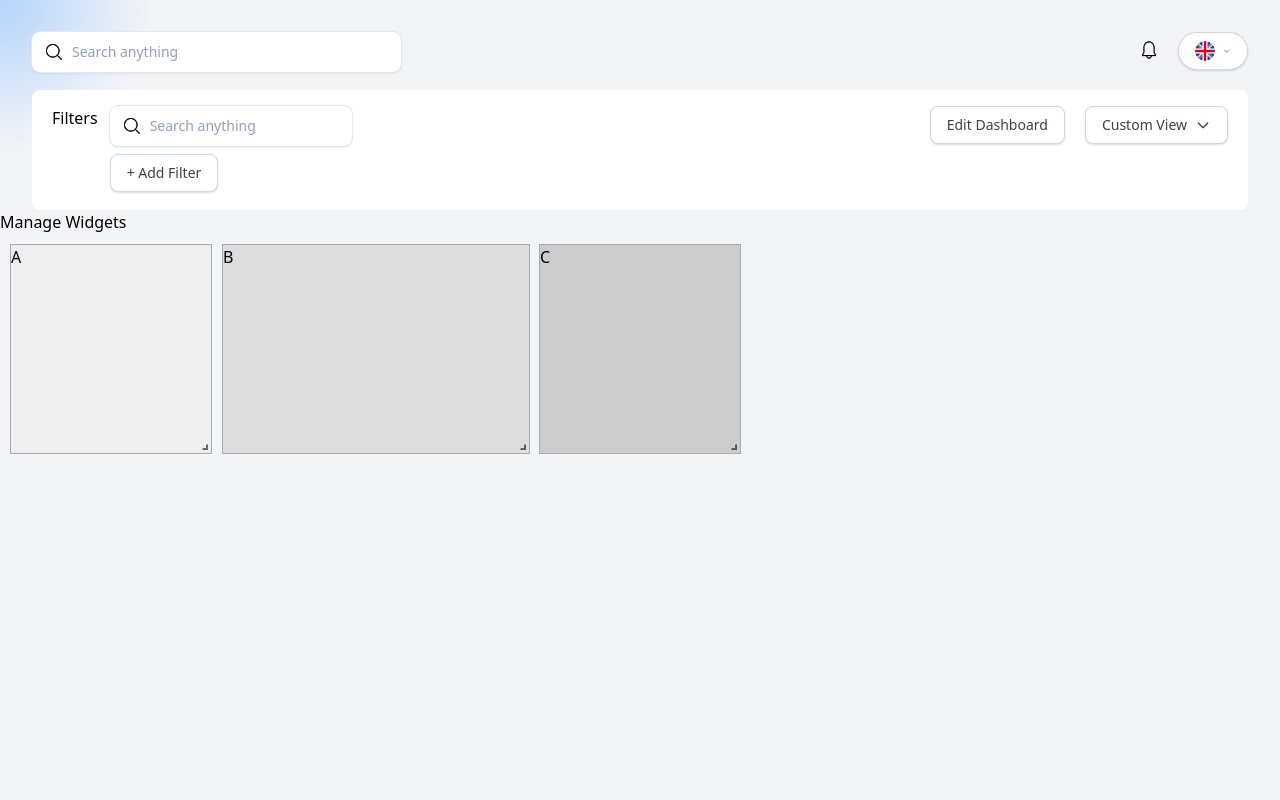
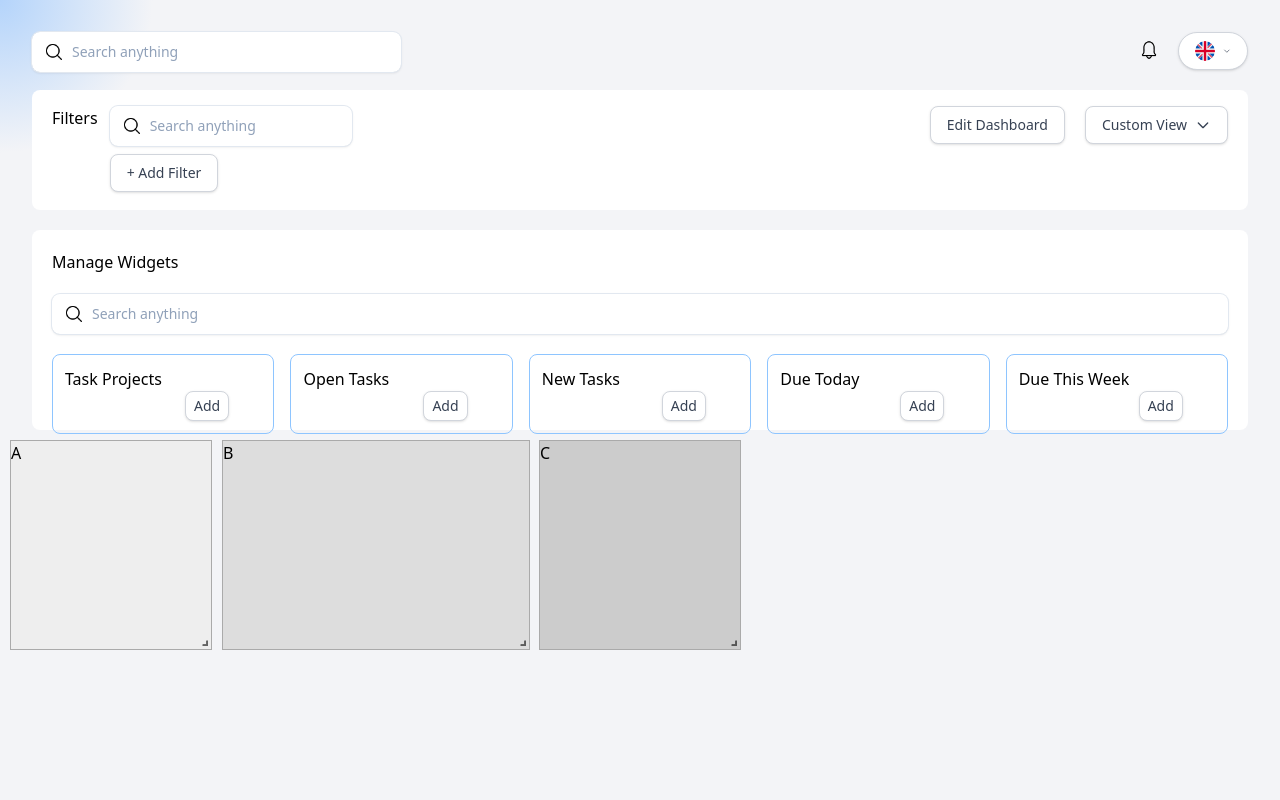
Before and after one commit to ko-tenka/react-grid-tailwindcss, a React (Vite) app: page /work in a window 1280 px wide. Shown: the top 800 px of the page. Built offline with nearby package versions, Linux system fonts and the light colour scheme.

Commit message:
release manage

```diff
--- a/src/wigetes/Widgetes/Widgetes.tsx
+++ b/src/wigetes/Widgetes/Widgetes.tsx
@@ -1,7 +1,47 @@
+
+
 export default function Widgetes() {
+  const widgetTitles = [
+    'Task Projects',
+    'Open Tasks',
+    'New Tasks',
+    'Due Today',
+    'Due This Week',
+  ];
+
+  const cardClass =
+    'basis-1/5 border px-3 py-3 rounded-lg border-blue-300';
+  const buttonClass =
+    'ml-30 inline-flex justify-center items-center gap-1 px-2 py-1 text-sm font-medium text-gray-700 bg-white border border-gray-300 rounded-lg shadow-sm hover:bg-gray-50 focus:outline-none';
+
   return (
-    <div>
-      Manage Widgets
+    <div className="mt-5 ml-8 mr-8 h-50 bg-white rounded-lg flex flex-row justify-between">
+      <div className="w-6/6 mt-5 ml-5">
+        Manage Widgets
+
+        <form className="group relative bg-white rounded-lg mt-5 mr-5">
+          <img
+            src="/loop.png"
+            alt="поиск"
+            className="w-5 absolute left-3 top-2/4 -mt-2.5 text-slate-10 pointer-events-none"
+          />
+          <input
+            className="focus:ring-2 focus:ring-blue-500 focus:outline-none appearance-none w-full text-sm leading-6 text-slate-900 placeholder-slate-400 rounded-lg py-2 pl-10 ring-1 ring-slate-200 shadow-sm"
+            type="text"
+            aria-label="Filter projects"
+            placeholder="Search anything"
+          />
+        </form>
+
+        <div className="flex flex-row mt-5 mr-5 gap-4">
+          {widgetTitles.map((title) => (
+            <div key={title} className={cardClass}>
+              {title}
+              <button className={buttonClass}>Add</button>
+            </div>
+          ))}
+        </div>
+      </div>
     </div>
-  )
+  );
 }
```
